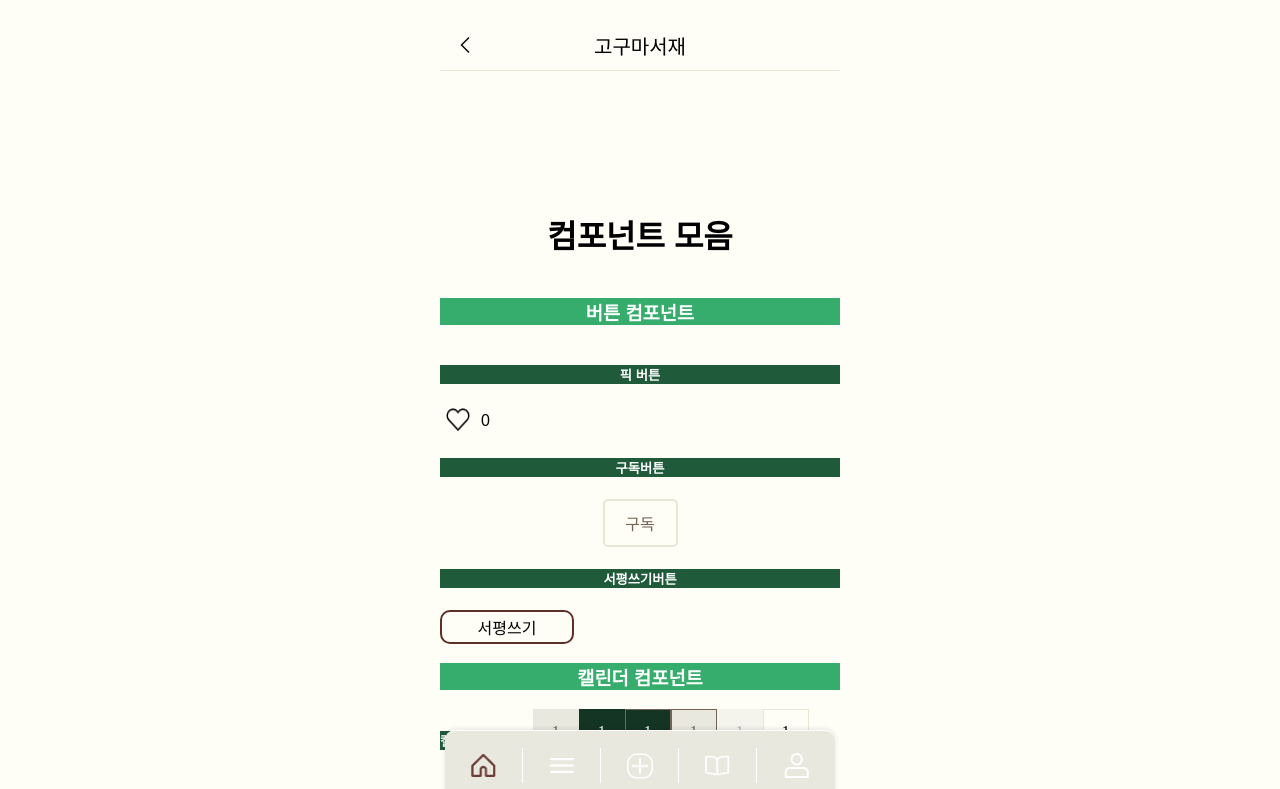
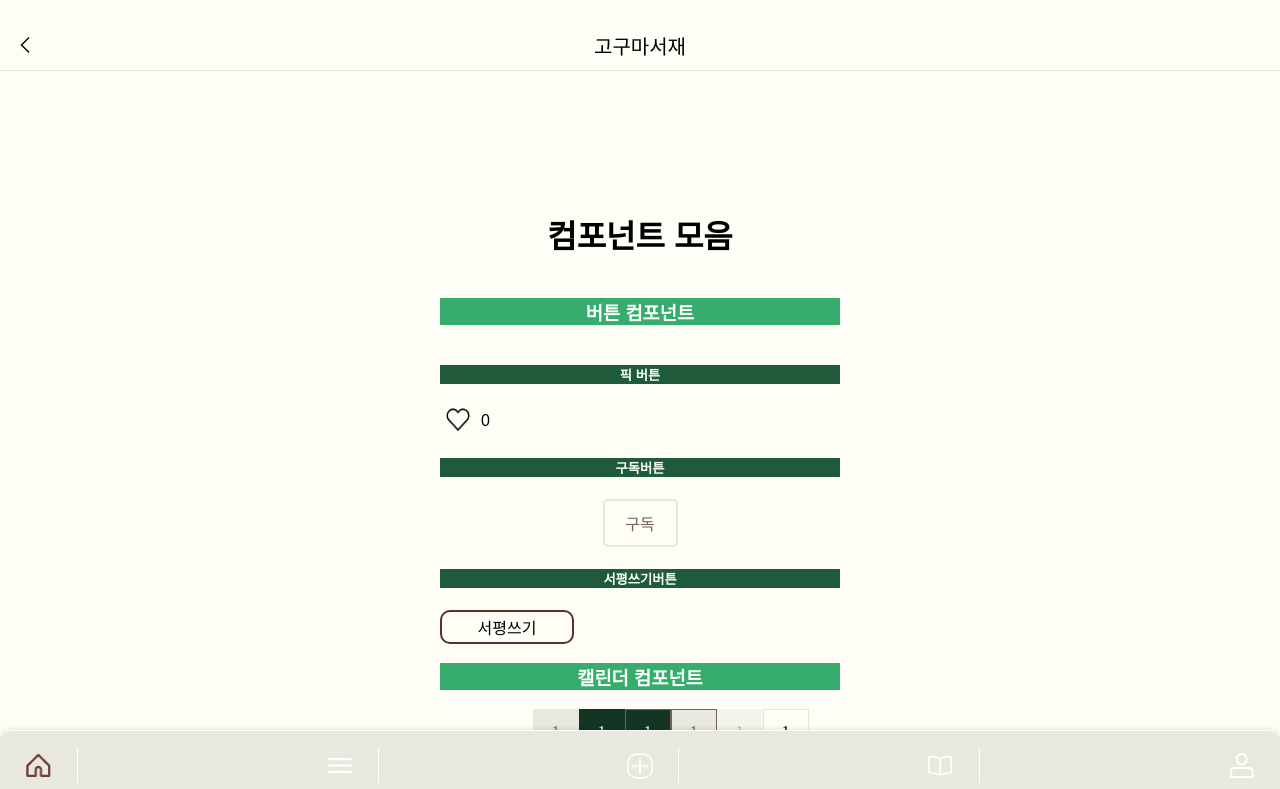
Before and after one commit to onetuks/goguma-library-client, a Vue app: page / in a window 1280 px wide. Shown: the top 789 px of the page. Built offline with nearby package versions, Linux system fonts and the light colour scheme; a web font is replaced by a local one.

Commit message:
Refactor: 화면 너비 모두 사용하도록 수정

```diff
--- a/src/App.vue
+++ b/src/App.vue
@@ -18,20 +18,14 @@ html,
   padding: 0;
   height: auto;
   display: flex;
+  width: 100%;
   flex-direction: column;
-  justify-content: flex-end;
+  justify-content: center;
   align-items: center;
   font-family: "Arial", sans-serif;
   text-align: center;
   background-color: var(--background-primary);
   color: var(--text-primary);
-}
-
-.nav-bar {
-  position: fixed;
-  bottom: 0;
-  left: 0;
-  width: 100%;
 }
 </style>
 <script setup lang="ts">
--- a/src/components/bar/NavigationBar.vue
+++ b/src/components/bar/NavigationBar.vue
@@ -92,7 +92,6 @@ const getNavigationButtonIcon = (button: Button, index: number): string => {
   left: 50%;
   transform: translateX(-50%);
   width: 100%;
-  max-width: 390px;
   height: 69px;
   background-color: var(--surface-fourth);
   display: flex;
```
